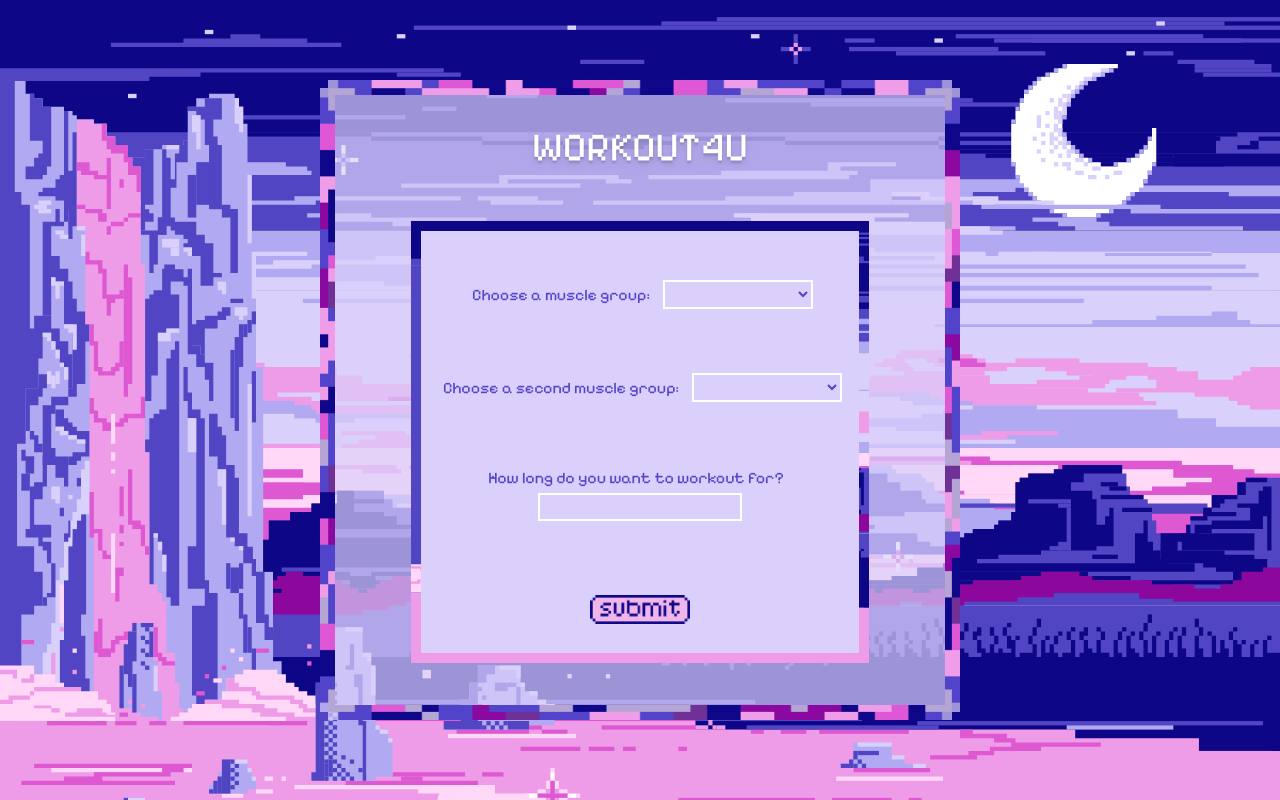
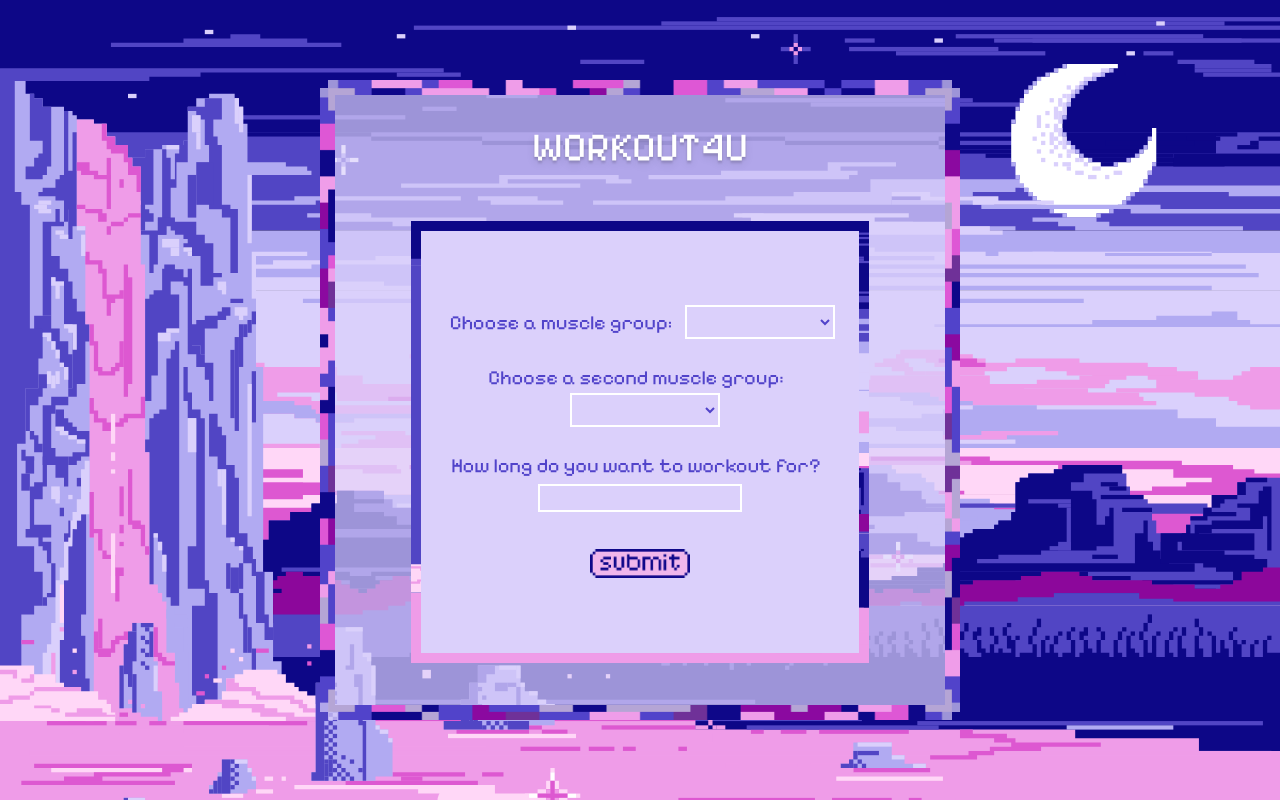
Before and after one commit to echiewe/workout4u, a Next.js app in the folder workout4u/: page /workout4u/ in a window 1280 px wide. Built offline with nearby package versions, Linux system fonts and the light colour scheme.

Commit message:
style updating

```diff
--- a/workout4u/app/page.tsx
+++ b/workout4u/app/page.tsx
@@ -69,10 +69,10 @@ export default function Home() {
         } else if (step === "form") {
             return (
                 <div className="flex flex-col h-full justify-around items-center">
-                    <form id="myForm">
-                        <div className="text-center m-5">
-                            <label className="mr-2" htmlFor="muscle1">Choose a muscle group:</label>
-                            <select name="muscle1" id="muscle1">
+                    <form className="flex flex-col items-center" id="myForm">
+                        <div className="text-center mx-5">
+                            <label className="mr-2 text-[1.9vh] md:text-[2.5vh]" htmlFor="muscle1">Choose a muscle group:</label>
+                            <select className="text-[1.9vh] md:text-[2.5vh]" name="muscle1" id="muscle1">
                                 <option value=""></option>
                                 <option value="back">Back</option>
                                 <option value="biceps">Biceps</option>
@@ -85,9 +85,9 @@ export default function Home() {
                             </select>
                         </div>
                         <br/>
-                        <div className="text-center m-5">
-                            <label className="mr-2" htmlFor="muscle1">Choose a second muscle group:</label>
-                            <select name="muscle2" id="muscle2">
+                        <div className="text-center mx-5">
+                            <label className="mr-2 text-[1.9vh] md:text-[2.5vh]" htmlFor="muscle1">Choose a second muscle group:</label>
+                            <select className="text-[1.9vh] md:text-[2.5vh]" name="muscle2" id="muscle2">
                                 <option value=""></option>
                                 <option value="back">Back</option>
                                 <option value="biceps">Biceps</option>
@@ -100,19 +100,21 @@ export default function Home() {
                             </select>
                         </div>
                         <br/>
-                        <div className="text-center m-5">
-                            <label className="mr-2" htmlFor="time">How long do you want to workout for?</label>
+                        <div className="text-center mx-5">
+                            <label className="mr-2 text-[1.9vh] md:text-[2.5vh]" htmlFor="time">How long do you want to workout for?</label>
                             <input type="text" id="time" name="time"></input>
                         </div>
 
+                        <button
+                        type="submit"
+                        className="hover:opacity-55 mt-[5vh]"
+                        onClick={() => handleSubmit()}>
+                            <img src='/workout4u/images/button.png' alt='border' width={100}/>
+                        </button>
+
                     </form>
 
-                    <button
-                    type="submit"
-                    className="hover:opacity-55"
-                    onClick={() => handleSubmit()}>
-                        <img src='/workout4u/images/button.png' alt='border' width={100}/>
-                    </button>
+
                 </div>
             );
         } else {
```
